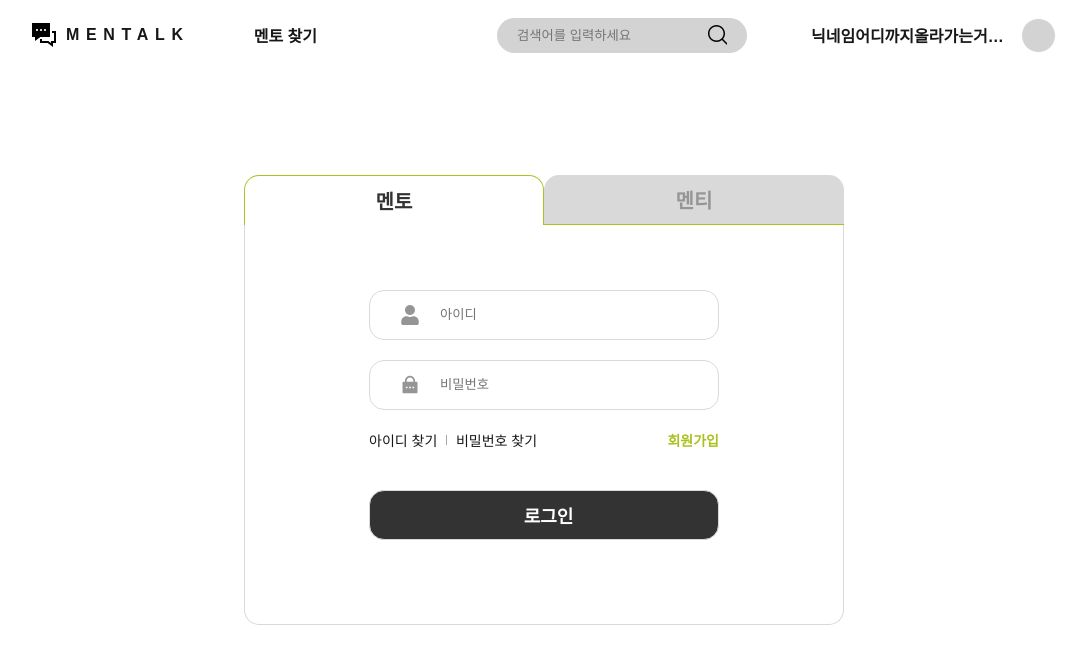
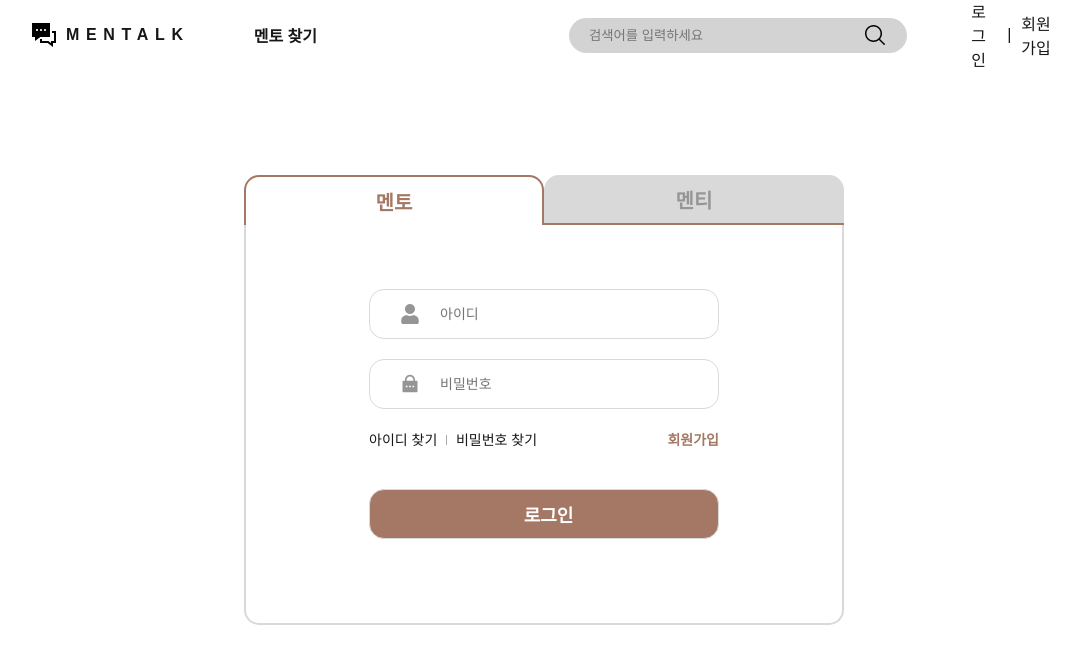
Before and after one commit to KOSTA-POCHACO/mentalk_client, a Next.js app: page /login in a window 1280 px wide. Shown: the top 664 px of the page, without its empty margins (96-1182 px from the left). Built offline with nearby package versions, Linux system fonts and the light colour scheme; no server answers.

Commit message:
jwt 토큰 유효성 검사 진행 중

```diff
--- a/package.json
+++ b/package.json
@@ -10,6 +10,7 @@
   },
   "dependencies": {
     "axios": "^1.7.9",
+    "cookies-next": "^5.0.2",
     "date-fns": "^4.1.0",
     "next": "15.0.3",
     "next-auth": "^4.24.11",
--- a/src/app/login/login.module.scss
+++ b/src/app/login/login.module.scss
@@ -1,3 +1,5 @@
+$pointColor : #A47864;
+
 .userType {
   display: flex;
   justify-content: center;
@@ -16,7 +18,7 @@
     border-radius: 15px 15px 0 0;
     background-color: #d9d9d9;
     color: #959595;
-    border-bottom: 1px solid #AAC11F;
+    border-bottom: 2px solid $pointColor;
     cursor: pointer;
 
     input[type="radio"] {
@@ -25,10 +27,10 @@
 
     &.selected {
       background: #FFFFFF;
-      color: #333;
-      border-width: 1px 1px 0 1px;
+      color: $pointColor;
+      border-width: 2px 2px 0 2px;
       border-style: solid;
-      border-color: #AAC11F;
+      border-color: $pointColor;
       border-radius: 15px 15px 0px 0px;
     }
   }
@@ -37,7 +39,7 @@
 .loginContainer {
   width: 600px;
   height: 400px;
-  border-width: 0 1px 1px 1px;
+  border-width: 0 2px 2px 2px;
   border-style: solid;
   border-color: #d9d9d9;
   display: flex;
@@ -58,10 +60,10 @@
     align-items: center;
 
     &:focus-within {
-      outline: 2px solid #AAC11F;
+      outline: 1px solid $pointColor;
 
       .icon {
-        color: #AAC11F;
+        color: $pointColor;
       }
     }
 
@@ -75,12 +77,13 @@
     .input {
       outline: none;
       border:none;
+      font-size: 14px;
     }
   }
   .btnLogin {
     color:white;
     font-size: 18px;
-    background-color: #333;
+    background-color: $pointColor;
     outline:none;
     cursor: pointer;
     display:block;
@@ -110,7 +113,7 @@
     }
 
     .signup {
-      color:#AAC11F;
+      color:$pointColor;
     }
   }
 }
--- a/src/app/login/page.tsx
+++ b/src/app/login/page.tsx
@@ -5,11 +5,15 @@ import { FaUser } from "react-icons/fa";
 import { RiLockPasswordFill } from "react-icons/ri";
 import styles from "./login.module.scss";
 import axios from 'axios';
+import Link from 'next/link';
+import { useRouter } from "next/navigation";
 
 const Login: React.FC = () => {
   const [id, setId] = useState("");
   const [pw, setPw] = useState("");
+  const [nickname, setNickname] = useState("");
   const [userType, setUserType] = useState("mentor");
+  const router = useRouter();
 
   // 아이디 입력 핸들러
   const handleIdChange = (e: React.ChangeEvent<HTMLInputElement>) => {
@@ -42,17 +46,23 @@ const Login: React.FC = () => {
                 `http://localhost:8080/login/${userType}`,
                 data,
                 {
-              withCredentials: true,    // 쿠키 포함
+                    withCredentials: true, // 쿠키 포함
                 }
-          );
+            );  // 쿠키로 userType 저장
 
             console.log("res : ", res);
+            console.log(res.data.data)
             console.log(data);
+
+            // 로그인 성공 시 리다이렉트
+            if (res.status === 200) {
+                router.push("/with/us"); // 성공 시 이동
+            }
 
         } catch (error) {
             console.error("로그인 실패 : ", error);
         }
-}
+    };
 
   return (
     <main>
@@ -102,13 +112,15 @@ const Login: React.FC = () => {
           </div>
           <div className={styles.linkContainer}>
             <div className={styles.findContainer}>
-              <p>아이디 찾기</p>
+              아이디 찾기
               <span className={styles.span}> | </span>
-              <p>비밀번호 찾기</p>
+              비밀번호 찾기
             </div>
+            <Link href="/signup">
               <p className={styles.signup}>
                 <strong>회원가입</strong>
               </p>
+            </Link>
           </div>
           <button
             className={`${styles.inputContainer} ${styles.btnLogin}`}
--- a/src/components/layout/Nav.module.scss
+++ b/src/components/layout/Nav.module.scss
@@ -102,4 +102,8 @@
         }
     }
 
+    .authContainer {
+        display: flex;
+    }
+
 }
--- a/src/components/layout/Nav.tsx
+++ b/src/components/layout/Nav.tsx
@@ -1,15 +1,69 @@
+"use client"
+
 import Link from "next/link";
 import styles from "./Nav.module.scss"
+import { useEffect, useState } from "react";
+import { getCookie } from "cookies-next";
+import { usePathname, useRouter } from "next/navigation";
+import axios from "axios";
 
-const Nav : React.FC = () => {
+const Nav: React.FC = () => {
+    const [isLogin, setIsLogin] = useState<boolean>(false);
+    const [user, setUser] = useState({});
+
+    console.log(user);
+
+    useEffect(() => {
+        axios({
+          url: "http://localhost:8080/login/mentor/accesstoken",
+          method: "GET",
+          withCredentials: true,
+        });
+    },[])
+
+    useEffect(() => {
+        axios({
+          url: "http://localhost:8080/login/mentor/refreshtoken",
+          method: "GET",
+          withCredentials: true,
+        });
+    }, [])
+
+    useEffect(() => {
+        try {
+            axios({
+                url: "http://localhost:8080/login/mentor/success",
+                method: "GET",
+                withCredentials: true,
+            })
+                .then((result) => {
+                    if (result.data) {
+                        setIsLogin(true);
+                        setUser(result.data);
+                    }
+                })
+                .catch((error) => {
+                    console.log(error);
+                });
+        } catch (error) {
+            console.log(error);
+        }
+    }, []);
 
     return (
         <nav className={styles.nav}>
         <section className={styles.wrap}>
-
             <div className={styles.leftMenu}>
             <div className={styles.logoContainer}>
-                    <svg width="24" height="24" xmlns="http://www.w3.org/2000/svg" fillRule="evenodd" clipRule="evenodd"><path d="M24 20h-3v4l-5.333-4h-7.667v-4h2v2h6.333l2.667 2v-2h3v-8.001h-2v-2h4v12.001zm-6-6h-9.667l-5.333 4v-4h-3v-14.001h18v14.001zm-13-8c.552 0 1 .448 1 1s-.448 1-1 1-1-.448-1-1 .448-1 1-1zm4 0c.552 0 1 .448 1 1s-.448 1-1 1-1-.448-1-1 .448-1 1-1zm4 0c.552 0 1 .448 1 1s-.448 1-1 1-1-.448-1-1 .448-1 1-1z"/></svg>
+                <svg
+                width="24"
+                height="24"
+                xmlns="http://www.w3.org/2000/svg"
+                fillRule="evenodd"
+                clipRule="evenodd"
+                >
+                <path d="M24 20h-3v4l-5.333-4h-7.667v-4h2v2h6.333l2.667 2v-2h3v-8.001h-2v-2h4v12.001zm-6-6h-9.667l-5.333 4v-4h-3v-14.001h18v14.001zm-13-8c.552 0 1 .448 1 1s-.448 1-1 1-1-.448-1-1 .448-1 1-1zm4 0c.552 0 1 .448 1 1s-.448 1-1 1-1-.448-1-1 .448-1 1-1zm4 0c.552 0 1 .448 1 1s-.448 1-1 1-1-.448-1-1 .448-1 1-1z" />
+                </svg>
                 <Link href={"/"}>MENTALK</Link>
             </div>
             <div className={styles.menuContainer}>
@@ -19,25 +73,41 @@ const Nav : React.FC = () => {
 
             <div className={styles.rightMenu}>
             <div className={styles.searchContainer}>
-                                <input type="text" placeholder="검색어를 입력하세요"/>
+                <input type="text" placeholder="검색어를 입력하세요" />
                 <div className={styles.iconFrame}>
-                                    <svg clipRule="evenodd" fillRule="evenodd" strokeMiterlimit="2" width="24" height="24" xmlns="http://www.w3.org/2000/svg"><path d="m15.97 17.031c-1.479 1.238-3.384 1.985-5.461 1.985-4.697 0-8.509-3.812-8.509-8.508s3.812-8.508 8.509-8.508c4.695 0 8.508 3.812 8.508 8.508 0 2.078-.747 3.984-1.985 5.461l4.749 4.75c.146.146.219.338.219.531 0 .587-.537.75-.75.75-.192 0-.384-.073-.531-.22zm-5.461-13.53c-3.868 0-7.007 3.14-7.007 7.007s3.139 7.007 7.007 7.007c3.866 0 7.007-3.14 7.007-7.007s-3.141-7.007-7.007-7.007z" fillRule="nonzero"/></svg>
+                <svg
+                    clipRule="evenodd"
+                    fillRule="evenodd"
+                    strokeMiterlimit="2"
+                    width="24"
+                    height="24"
+                    xmlns="http://www.w3.org/2000/svg"
+                >
+                    <path
+                    d="m15.97 17.031c-1.479 1.238-3.384 1.985-5.461 1.985-4.697 0-8.509-3.812-8.509-8.508s3.812-8.508 8.509-8.508c4.695 0 8.508 3.812 8.508 8.508 0 2.078-.747 3.984-1.985 5.461l4.749 4.75c.146.146.219.338.219.531 0 .587-.537.75-.75.75-.192 0-.384-.073-.531-.22zm-5.461-13.53c-3.868 0-7.007 3.14-7.007 7.007s3.139 7.007 7.007 7.007c3.866 0 7.007-3.14 7.007-7.007s-3.141-7.007-7.007-7.007z"
+                    fillRule="nonzero"
+                    />
+                </svg>
                 </div>
             </div>
+            {isLogin ? (
                 <div className={styles.profileContainer}>
-                            <Link href={"/my"} className={styles.nicknameFrame}>닉네임어디까지올라가는거예요오오오오옹</Link>
-                            <div className={styles.profileFrame}>
-
+                <Link href={"/my"} className={styles.nicknameFrame}>
+                    닉네임어디까지올라가는거예요오오오오옹
+                </Link>
+                <div className={styles.profileFrame}></div>
                 </div>
+            ) : (
+                <div className={styles.authContainer}>
+                <Link href="/login">로그인</Link>
+                <span>|</span>
+                <Link href="/signup">회원가입</Link>
                 </div>
+            )}
             </div>
-
-
         </section>
-
-
         </nav>
-    )
+    );
 }
 
 export default Nav;
```
Also changed, not shown: src/app/find/id/id.module.scss (added), src/app/find/id/page.tsx (added), src/app/find/pw/page.tsx (added), src/app/find/pw/pw.module.scss (added), 1 other file (tests, documents, lock files or other folders). Lines whose indentation alone changed are shown as unchanged.
